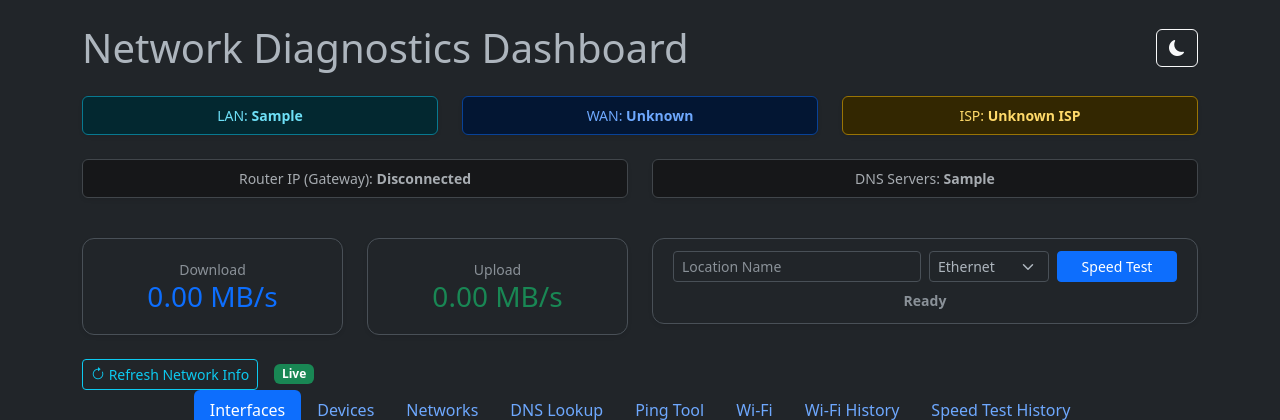
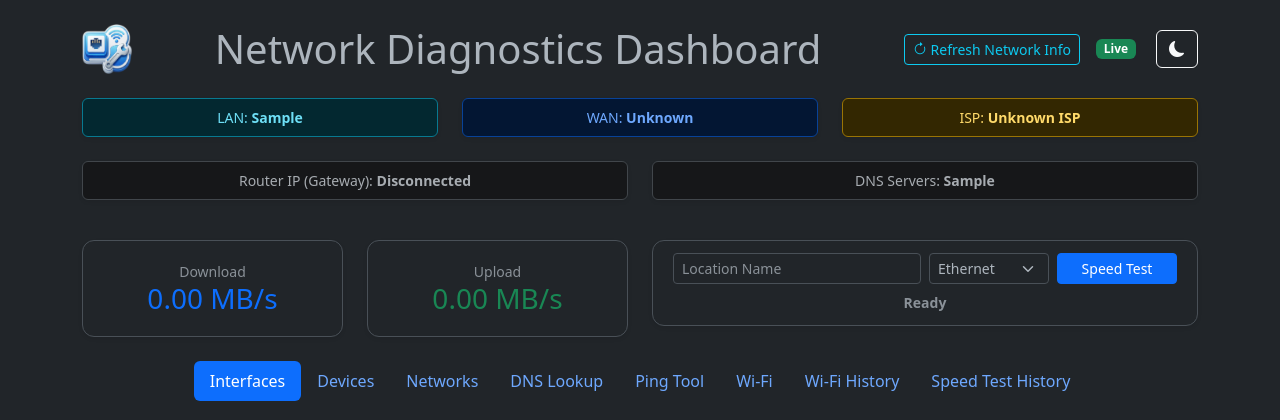
Before and after one commit to Chrisb003/Network-Testing-Tools, a Flask app: template templates/dashboard.html in a window 1280 px wide. Shown: the top 420 px of the page. Run offline with Flask 3, Linux system fonts and the light colour scheme; the template is opened without the code that fills it: most values are stand-ins (such as "Sample title", 1, 10 or a date in 2020); data that the repository does not hold is empty; some libraries are stand-ins or nearby versions.

Commit message:
fixed a few things and added a few things

```diff
--- a/templates/dashboard.html
+++ b/templates/dashboard.html
@@ -1,10 +1,11 @@
-<!-- Version number 0.6.1 -->
+<!-- Version number 0.6.3 -->
 <!DOCTYPE html>
 <html lang="en" data-bs-theme="dark">
 <head>
     <meta charset="UTF-8">
     <meta name="viewport" content="width=device-width, initial-scale=1.0">
     <title>Network Diagnostics Dashboard</title>
+    <link rel="icon" type="image/x-icon" href="{{ url_for('static', filename='favicon.ico') }}">
     <link href="https://cdn.jsdelivr.net/npm/bootstrap@5.3.0/dist/css/bootstrap.min.css" rel="stylesheet">
     <link rel="stylesheet" href="https://cdn.jsdelivr.net/npm/bootstrap-icons@1.7.2/font/bootstrap-icons.css">
     <style>
@@ -52,17 +53,29 @@
     border: 1px solid var(--bs-primary-border-subtle);
     font-size: 0.75rem;
 }
+
     </style>
+
 </head>
 <body>
 
 <div class="container mt-4">
     <div class="d-flex justify-content-between align-items-center mb-4">
+         <div><img src="{{ url_for('static', filename='logo.png') }}" alt="logo" style="width:50px;height:50px;"></div>
         <h1 class="mb-0">Network Diagnostics Dashboard</h1>
+            <div class="d-flex align-items-center">
+         <button id="refresh-btn" class="btn btn-sm btn-outline-info me-3" onclick="refreshNetworkInfo()">
+        <i class="bi bi-arrow-clockwise"></i> Refresh Network Info
+    </button>
+        <div id="status-dot" class="badge bg-success">Live</div>
+        <div style="padding-right: 20px;"></div>
+        <div>
         <button class="btn btn-outline-secondary" onclick="toggleTheme()" id="theme-toggle" title="Switch Theme">
             <i class="bi bi-sun-fill"></i>
         </button>
+        </div>
     </div>
+</div>
     <div class="row mb-2 text-center">
         <div class="col-md-4"><div class="alert alert-info shadow-sm py-2 small">LAN: <strong>{{ local_ip }}</strong></div></div>
         <div class="col-md-4"><div class="alert alert-primary shadow-sm py-2 small">WAN: <strong id="header-wan-ip">{{ wan_ip }}</strong></div></div>
@@ -87,12 +100,6 @@
             </div>
         </div>
     </div>
-    <div class="d-flex align-items-center">
-    <button id="refresh-btn" class="btn btn-sm btn-outline-info me-3" onclick="refreshNetworkInfo()">
-        <i class="bi bi-arrow-clockwise"></i> Refresh Network Info
-    </button>
-    <div id="status-dot" class="badge bg-success">Live</div>
-</div>
     <ul class="nav nav-pills mb-4 justify-content-center">
         <li class="nav-item"><a class="nav-link active" onclick="showPage('adapters', this)">Interfaces</a></li>
         <li class="nav-item"><a class="nav-link" onclick="showPage('devices', this)">Devices</a></li>
--- a/version.json
+++ b/version.json
@@ -1,3 +1,3 @@
 {
-  "version": "0.6.6"
+  "version": "0.6.8"
 }
```
Also changed, not shown: README.md, static/Logo.png (added), static/favicon.ico (added), 4 other files.
